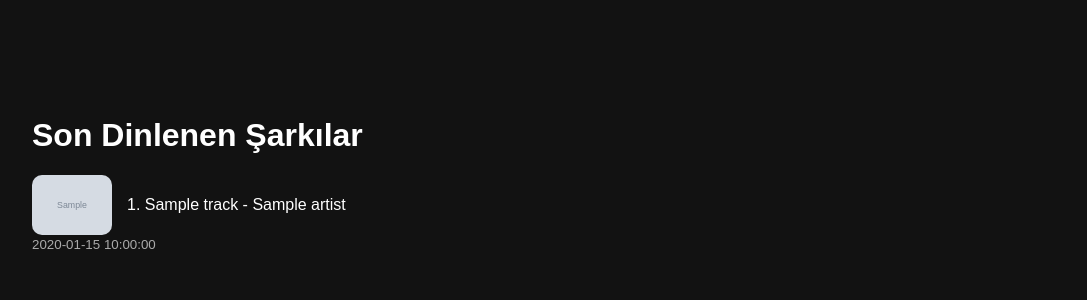
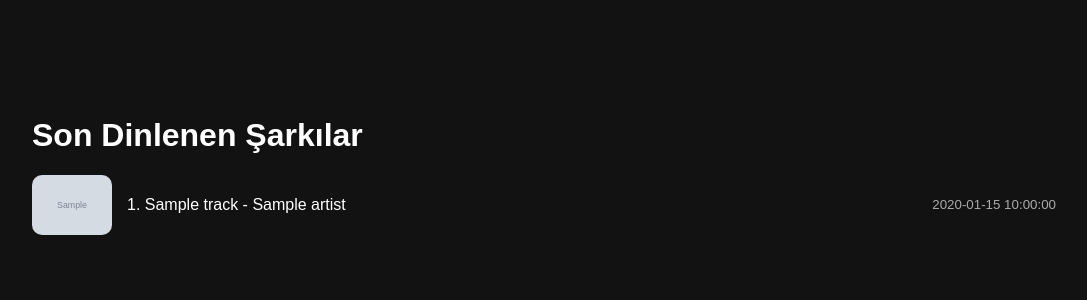
Before and after one commit to Talha3507/Spotify, a Flask app: template templates/history.html in a window 1280 px wide. Shown: the part 194-494 px from the top of the page, without its empty margins (96-1183 px from the left). Run offline with Flask 3, Linux system fonts and the light colour scheme; the template is opened without the code that fills it: most values are stand-ins (such as "Sample title", 1, 10 or a date in 2020); grey boxes marked "Sample" are stand-in pictures.

Commit message:
Add files via upload

```diff
--- a/templates/history.html
+++ b/templates/history.html
@@ -19,6 +19,25 @@
         #no-song { display:none; color:#aaa; text-align:center; }
         .song-transition-out { opacity:0; transform: translateY(20px); transition: all 0.4s ease; }
         .song-img-animate { transform: scale(1.05); }
+        .track-row {
+            display: flex;
+            justify-content: space-between;
+            align-items: center;
+            margin-bottom: 12px;
+        }
+
+        .track-left {
+            display: flex;
+            gap: 15px;
+            align-items: center;
+            flex: 1;
+        }
+
+        .track-time {
+            color: #aaa;
+            font-size: 12px;
+            white-space: nowrap;
+        }
     </style>
 </head>
 <body>
@@ -85,8 +104,8 @@
 
     <h1>Son Dinlenen Şarkılar</h1>
     {% for track in history %}
-    <div>
-        <a href="{{ track.url }}" target="_blank">
+    <div class="track-row">
+        <a href="{{ track.url }}" target="_blank" class="track-left">
             <img src="{{ track.image }}" loading="lazy" width="80">
             <span>{{ loop.index }}. {{ track.name }} - {{ track.artist }}</span>
         </a>
```
